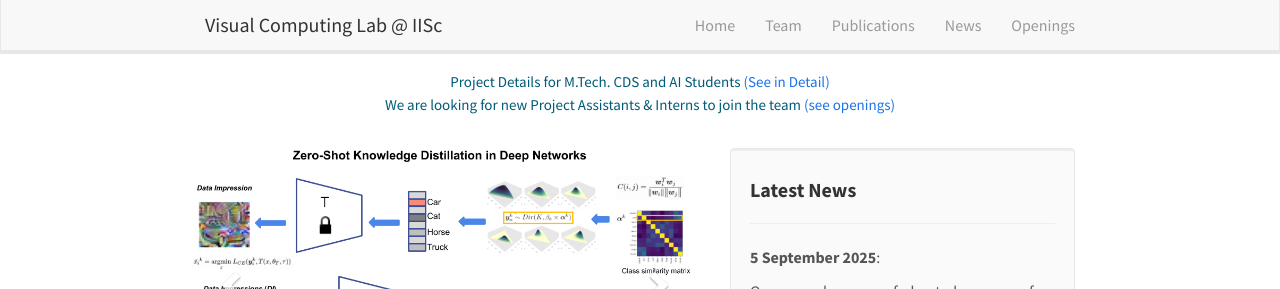
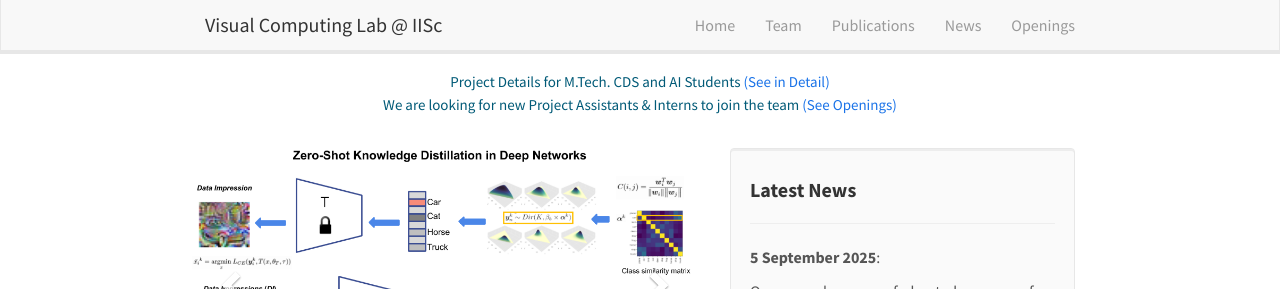
Before and after one commit to vcl-iisc/vclab-website, a Jekyll site: the page built from _pages/home.md, in a window 1280 px wide and 1201 px high. Shown: the top 289 px of the window. Built offline with Jekyll 4.4.1, drawn with Linux system fonts in a browser that asks for light colours; nearby versions of some CDN libraries.

```diff
--- a/_layouts/homelay.html
+++ b/_layouts/homelay.html
@@ -15,7 +15,7 @@ layout: default
     <br>
     We are looking for new Project Assistants & Interns to join the team
     <a href="{{ site.url }}{{ site.baseurl }}/openings">
-      <span class="flick-word">(see openings)</span>
+      <span class="flick-word">(See Openings)</span>
     </a>
   </span>
 </div>
```
